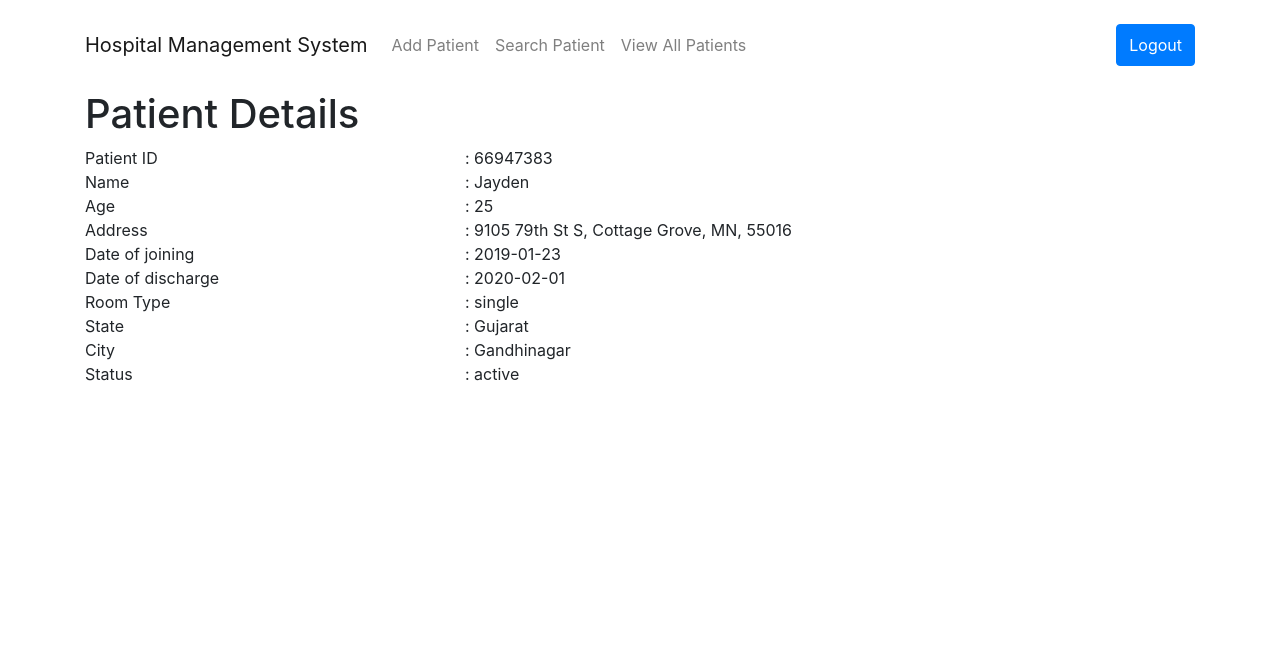
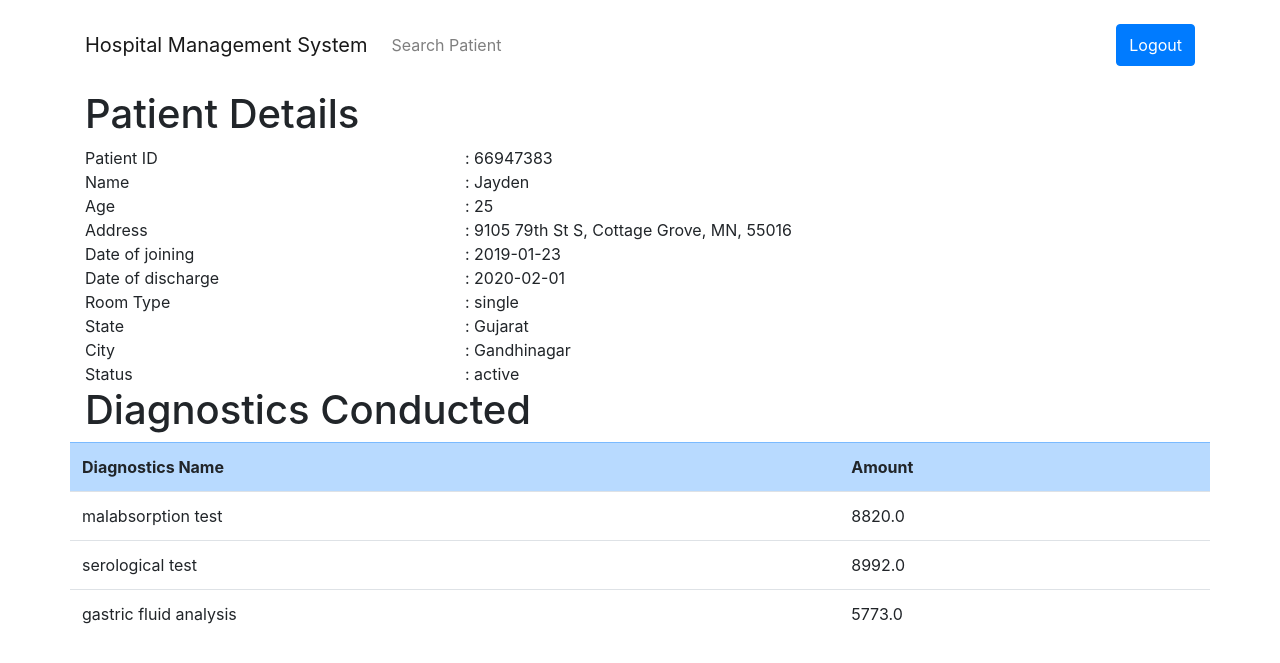
Before and after one commit to AniketCPatel/hospitalmanagementsystem, a Flask app: page /show_patient_details?patient_id=66947383 in a window 1280 px wide. Shown: the top 663 px of the page. Run offline with Flask 2, Linux system fonts and the light colour scheme; a user stored in the database is signed in; data comes from the database, SQL or seed files in the repository; some libraries are stand-ins or nearby versions.

Commit message:
Added meds and diag on patient details page and corrected active patients

```diff
--- a/hms/routes.py
+++ b/hms/routes.py
@@ -23,15 +23,15 @@ def login():
 	return render_template('login.html', title='Login', form=form)
 
 
-@app.route('/view_all_patients')
-def view_all_patients():
+@app.route('/view_active_patients')
+def view_active_patients():
 	if session.get('ROLE') != "adm_desk":
 		flash("Action Forbidden!!!", category="danger")
 		return redirect(url_for('login'))
 	else:
 		page = request.args.get('page', 1, type=int)
-		patients = Patient.query.order_by(Patient.patient_id).paginate(page=page, per_page=10)
-		return render_template('view_all_patients.html', title="All Patients", patients=patients)
+		patients = Patient.query.filter_by(patient_status="active").order_by(Patient.patient_id).paginate(page=page, per_page=10)
+		return render_template('view_active_patients.html', title="All Patients", patients=patients)
 
 
 @app.route('/show_patient_details')
--- a/hms/templates/layout.html
+++ b/hms/templates/layout.html
@@ -23,14 +23,16 @@
 			<div class="collapse navbar-collapse" id="navbarSupportedContent">
 				<ul class="navbar-nav mr-auto">
 					<li class="nav-item">
+						<a class="nav-link" href="{{ url_for('search_patient') }}">Search Patient</a>
+					</li>
+					{% if session.get('ROLE') == "adm_desk" %}
+					<li class="nav-item">
 						<a class="nav-link" href="#">Add Patient</a>
 					</li>
 					<li class="nav-item">
-						<a class="nav-link" href="{{ url_for('search_patient') }}">Search Patient</a>
+						<a class="nav-link" href="{{ url_for('view_active_patients') }}">View Active Patients</a>
 					</li>
-					<li class="nav-item">
-						<a class="nav-link" href="{{ url_for('view_all_patients') }}">View All Patients</a>
-					</li>
+					{% endif %}
 				</ul>
 				<a class="btn btn-primary pt-2 pb-2" href="{{ url_for('logout') }}">Logout</a>
 			</div>
--- a/hms/templates/show_patient_details.html
+++ b/hms/templates/show_patient_details.html
@@ -28,4 +28,42 @@
 	</div>
 	<div class="col"></div>
 </div>
+{% if session.get('ROLE') == "adm_desk" or session.get('ROLE') == "pharm" %}
+<h1>Medicines Issued</h1>
+<div class="row">
+	<table class="table">
+		<tr class="table-primary">
+			<th>Medicine Name</th>
+			<th>Quantity</th>
+			<th>Rate</th>
+			<th>Amount</th>
+		</tr>
+		{% for medicine in patient.medicines %}
+		<tr>
+			<td>{{ medicine.medicine_name }}</td>
+			<td>{{ medicine.medicine_quantity }}</td>
+			<td>{{ medicine.medicine_rate }}</td>
+			<td>{{ medicine.medicine_amount }}</td>
+		</tr>
+		{% endfor %}
+	</table>
+</div>
+{% endif %}
+{% if session.get('ROLE') == "adm_desk" or session.get('ROLE') == "diag" %}
+<h1>Diagnostics Conducted</h1>
+<div class="row">
+	<table class="table">
+		<tr class="table-primary">
+			<th>Diagnostics Name</th>
+			<th>Amount</th>
+		</tr>
+		{% for diagnostics in patient.diagnostics %}
+		<tr>
+			<td>{{ diagnostics.diagnostics_name }}</td>
+			<td>{{ diagnostics.diagnostics_amount }}</td>
+		</tr>
+		{% endfor %}
+	</table>
+</div>
+{% endif %}
 {% endblock content %}
--- a/hms/templates/view_all_patients.html
+++ b/hms/templates/view_active_patients.html
@@ -1,6 +1,6 @@
 {% extends 'layout.html' %}
 {% block content %}
-<h1>Total Patients in the Hospital - {{ patients.total }}</h1>
+<h1>Total Active Patients in the Hospital - {{ patients.total }}</h1>
 
 <table class="table">
 	<tr class="table-primary">
@@ -29,14 +29,14 @@
 		<ul class="pagination">
 		{% for page_num in patients.iter_pages(left_edge=2, right_edge=2, left_current=1, right_current=2) %}
 			{% if page_num %}
-				<li class="page-item"><a class="page-link"href="{{ url_for('view_all_patients', page=page_num)}}">{{page_num}}</a></li>
+				<li class="page-item"><a class="page-link"href="{{ url_for('view_active_patients', page=page_num)}}">{{page_num}}</a></li>
 			{% else %}
 			...
 			{% endif %}
 		{% endfor %}
 		</ul>
 		<ul>
-			<a href="{{ url_for('view_all_patients') }}" class="btn btn-primary">Refresh Page</a>
+			<a href="{{ url_for('view_active_patients') }}" class="btn btn-primary">Refresh Page</a>
 		</ul>
 	</div>
 </nav>
```
